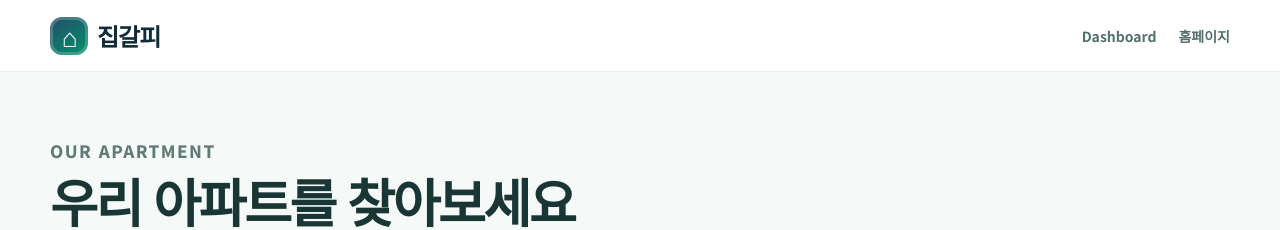
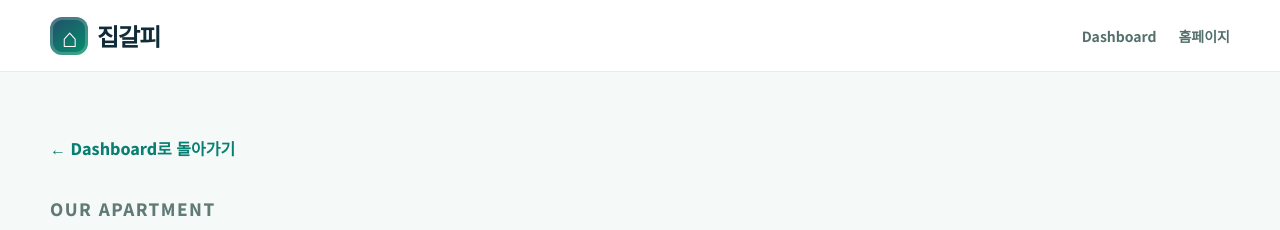
Before and after one commit to restiv86-lgtm/ZipGalPy, a Next.js app: page /apartments in a window 1280 px wide. Shown: the top 230 px of the page. Built offline with nearby package versions, Linux system fonts and the light colour scheme; no server answers; the database is empty.

Commit message:
fix: add dashboard return link to apartment search

```diff
--- a/src/app/apartments/page.tsx
+++ b/src/app/apartments/page.tsx
@@ -8,5 +8,5 @@ import styles from "./apartments.module.css";
 export const metadata: Metadata = { title: "우리 아파트 찾기 | 집갈피", description: "지역이나 단지명으로 우리 아파트를 찾고 집갈피 커뮤니티에 참여하세요." };
 
 export default function ApartmentsPage() {
-  return <main className={styles.page}><header className={styles.header}><div className={styles.container}><Logo href="/" /><nav><Link href="/dashboard">Dashboard</Link><Link href="/">홈페이지</Link></nav></div></header><div className={`${styles.container} ${styles.content}`}><section className={styles.hero}><p className={styles.eyebrow}>OUR APARTMENT</p><h1>우리 아파트를 찾아보세요</h1><p>지역을 차례로 선택하거나 아파트 이름을 직접 검색할 수 있습니다.<br />동·호수나 상세 거주정보는 수집하지 않습니다.</p></section><ApartmentSearch /><aside className={styles.source}><strong>데이터 출처</strong><p>{apartmentDataAttribution.label}</p><a href={apartmentDataAttribution.href} target="_blank" rel="noreferrer">공공데이터 상세 보기 ↗</a><small>{apartmentDataAttribution.license}</small></aside></div></main>;
+  return <main className={styles.page}><header className={styles.header}><div className={styles.container}><Logo href="/" /><nav><Link href="/dashboard">Dashboard</Link><Link href="/">홈페이지</Link></nav></div></header><div className={`${styles.container} ${styles.content}`}><Link className={styles.back} href="/dashboard">← Dashboard로 돌아가기</Link><section className={styles.hero}><p className={styles.eyebrow}>OUR APARTMENT</p><h1>우리 아파트를 찾아보세요</h1><p>지역을 차례로 선택하거나 아파트 이름을 직접 검색할 수 있습니다.<br />동·호수나 상세 거주정보는 수집하지 않습니다.</p></section><ApartmentSearch /><aside className={styles.source}><strong>데이터 출처</strong><p>{apartmentDataAttribution.label}</p><a href={apartmentDataAttribution.href} target="_blank" rel="noreferrer">공공데이터 상세 보기 ↗</a><small>{apartmentDataAttribution.license}</small></aside></div></main>;
 }
```
